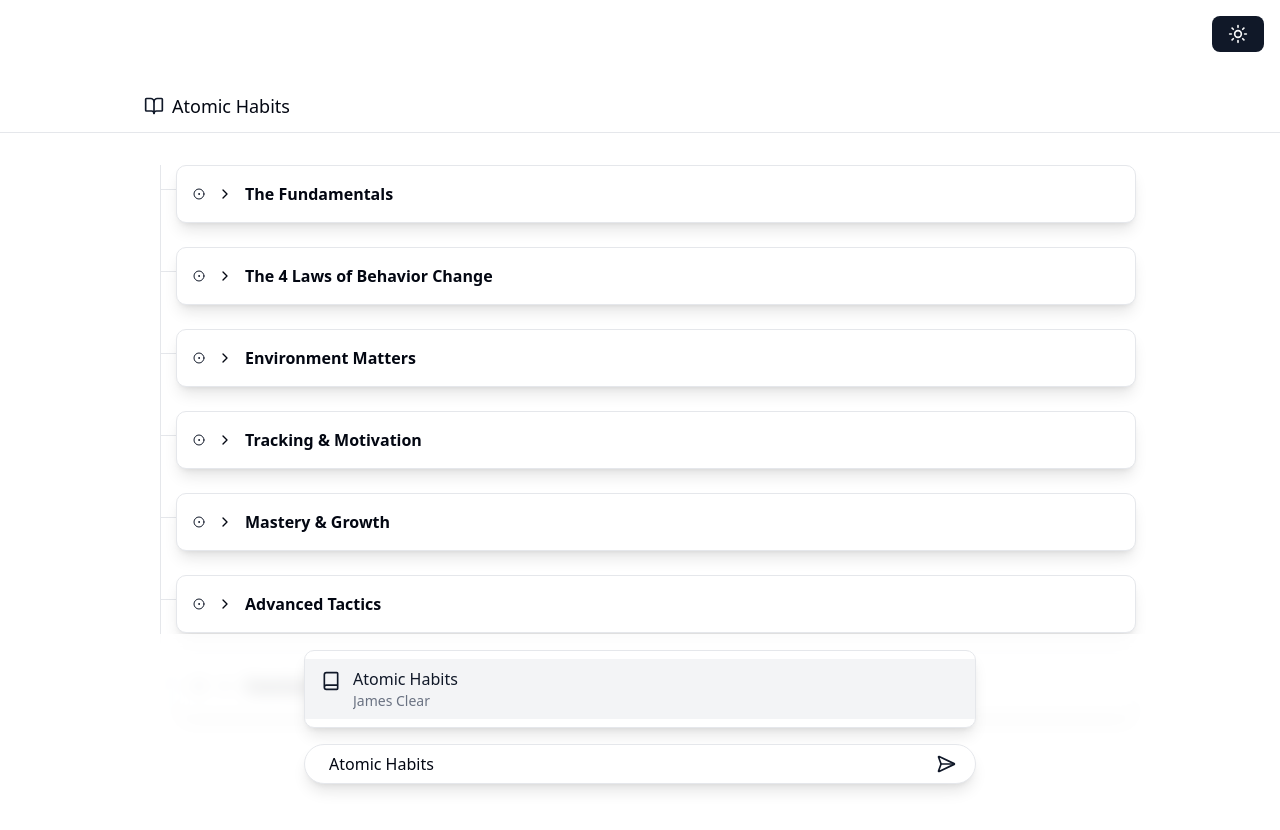
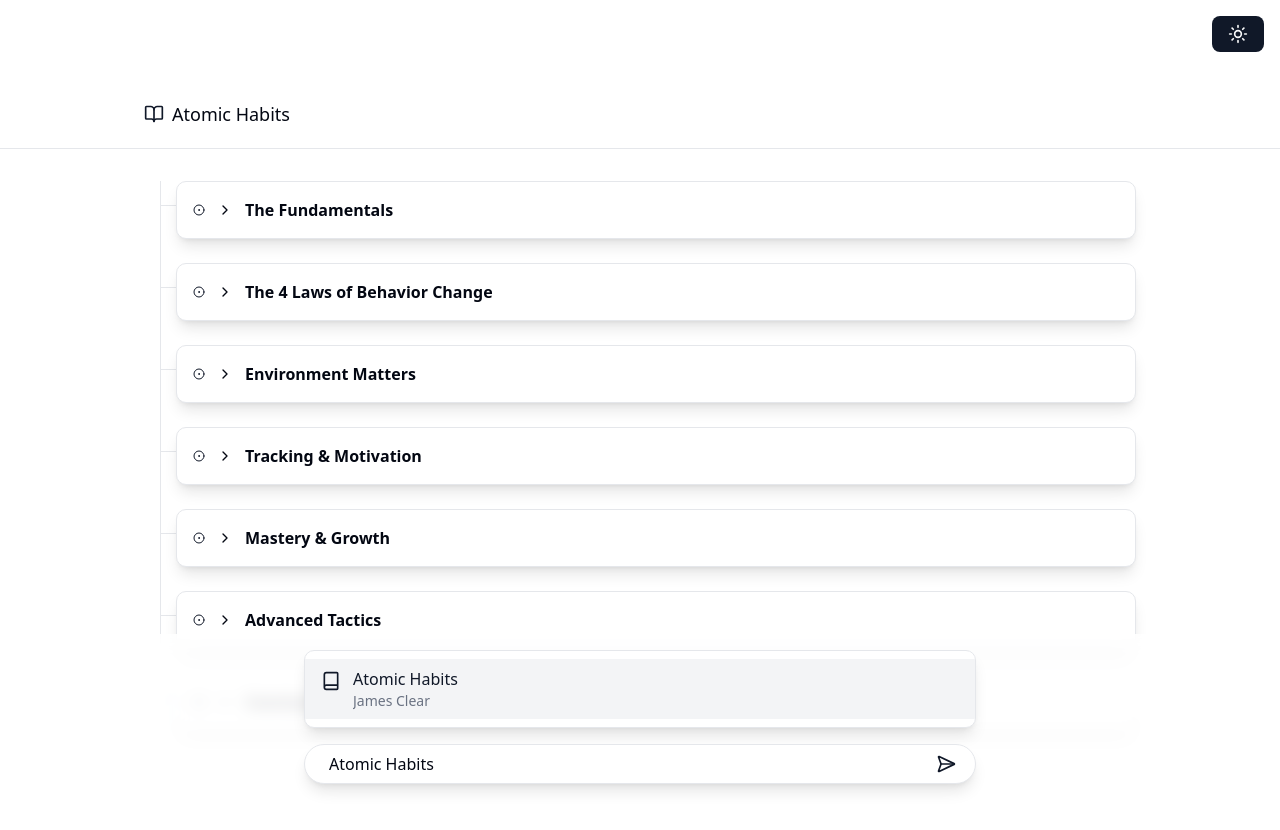
Before and after one commit to abdul-vajid/an-ai-book-summarizer, a Next.js app: page /talk in a window 1280 px wide. Both pictures are taken after a click on the button 946 px from the left and 764 px from the top of the page. Shown: the top 830 px of the page. Built offline with nearby package versions, Linux system fonts and the light colour scheme.

Commit message:
fix: adjust padding for floating book title in ChapterTree component

```diff
--- a/src/components/ChapterTree.tsx
+++ b/src/components/ChapterTree.tsx
@@ -27,7 +27,7 @@
           animate={{ opacity: 1, y: 0 }}
           className="sticky top-0 z-30 w-full bg-background/80 backdrop-blur-sm border-b border-border mt-20"
         >
-          <div className="max-w-5xl mx-auto px-4 py-3 flex items-center gap-2">
+          <div className="max-w-5xl mx-auto px-4 py-5 flex items-center gap-2">
             <BookOpen className="w-5 h-5 text-primary" />
             <h2 className="text-lg font-medium">{book.book.title}</h2>
           </div>
```
